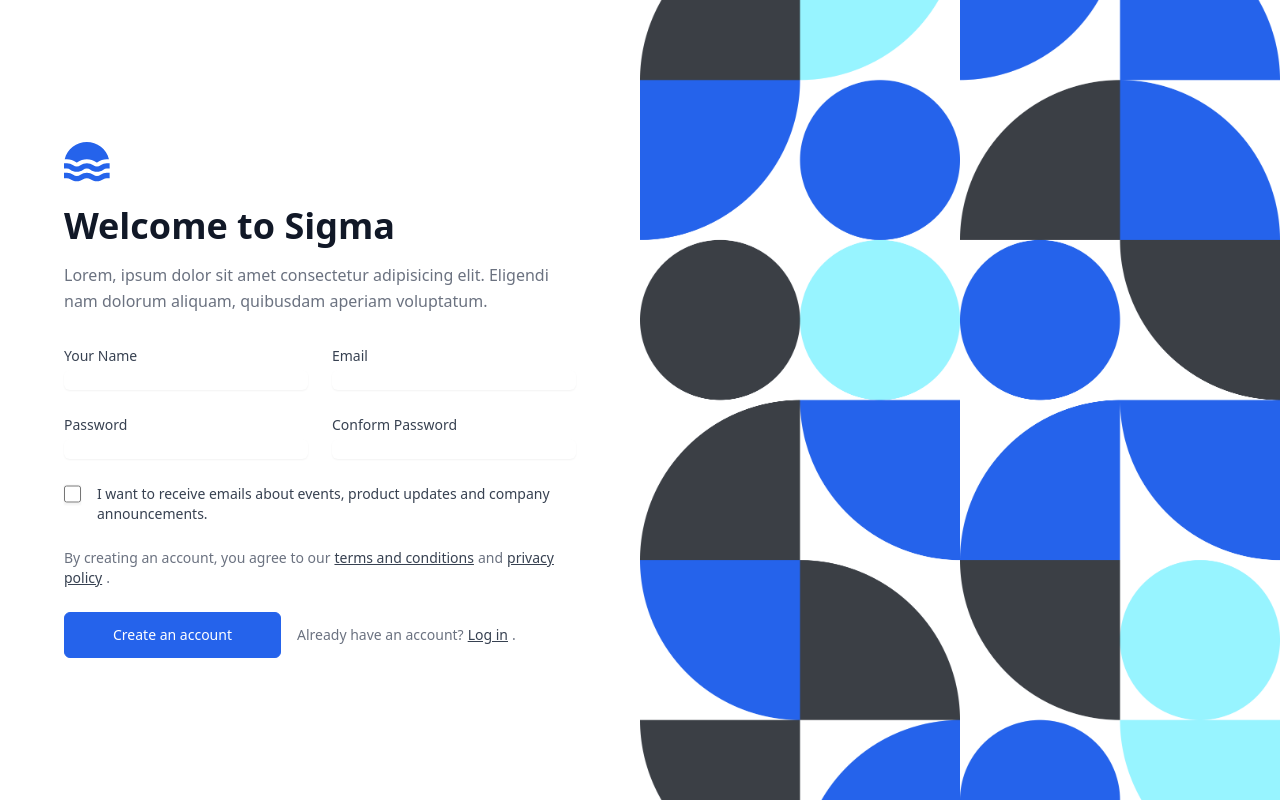
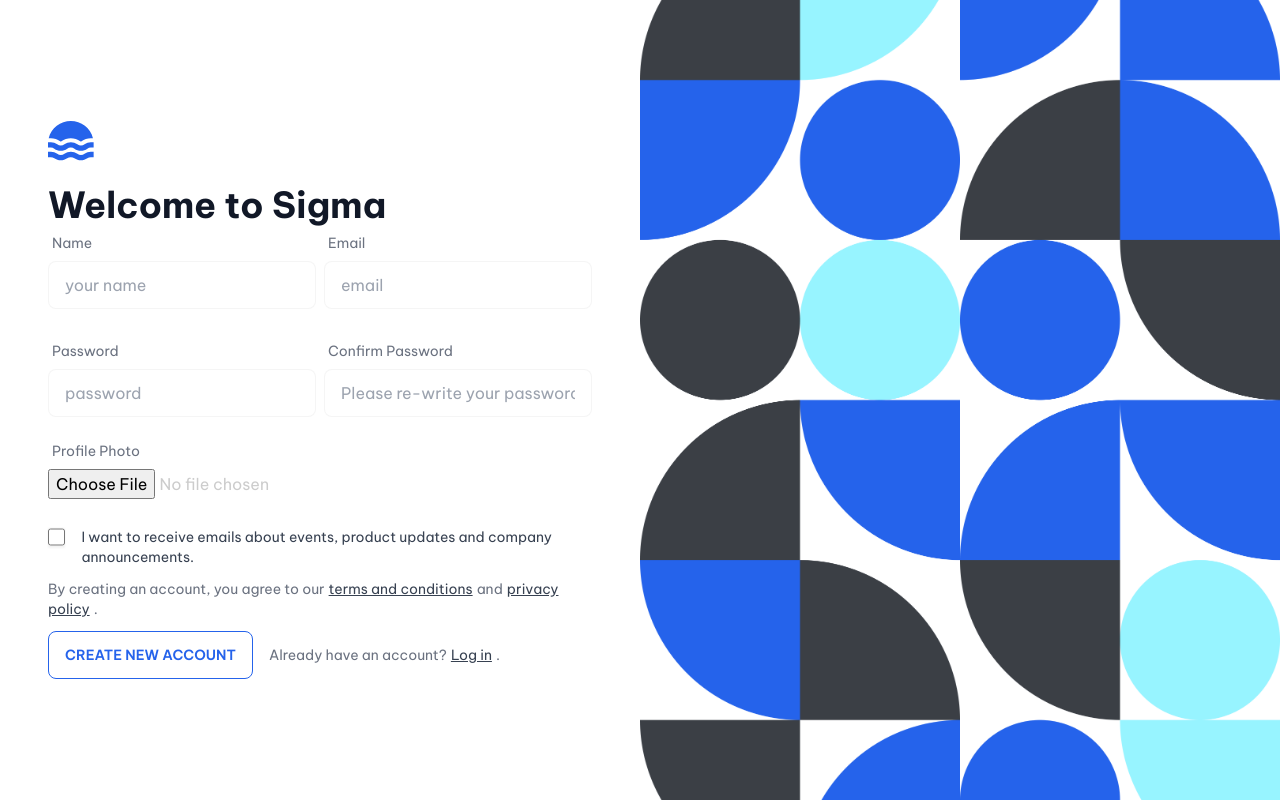
Before and after one commit to TaseenFuadJeem/sigma-chat, a React (Create React App) app: page / in a window 1280 px wide. Built offline with nearby package versions, Linux system fonts and the light colour scheme.

Commit message:
register page complete

```diff
--- a/package.json
+++ b/package.json
@@ -6,8 +6,11 @@
     "@testing-library/jest-dom": "^5.14.1",
     "@testing-library/react": "^13.0.0",
     "@testing-library/user-event": "^13.2.1",
+    "daisyui": "^2.31.0",
     "react": "^18.2.0",
     "react-dom": "^18.2.0",
+    "react-hook-form": "^7.36.1",
+    "react-router-dom": "6",
     "react-scripts": "5.0.1",
     "web-vitals": "^2.1.0"
   },
--- a/public/index.html
+++ b/public/index.html
@@ -10,34 +10,18 @@
       content="Web site created using create-react-app"
     />
     <link rel="apple-touch-icon" href="%PUBLIC_URL%/logo192.png" />
-    <!--
-      manifest.json provides metadata used when your web app is installed on a
-      user's mobile device or desktop. See https://developers.google.com/web/fundamentals/web-app-manifest/
-    -->
+
     <link rel="manifest" href="%PUBLIC_URL%/manifest.json" />
-    <!--
-      Notice the use of %PUBLIC_URL% in the tags above.
-      It will be replaced with the URL of the `public` folder during the build.
-      Only files inside the `public` folder can be referenced from the HTML.
 
-      Unlike "/favicon.ico" or "favicon.ico", "%PUBLIC_URL%/favicon.ico" will
-      work correctly both with client-side routing and a non-root public URL.
-      Learn how to configure a non-root public URL by running `npm run build`.
-    -->
+    <link rel="preconnect" href="https://fonts.googleapis.com">
+    <link rel="preconnect" href="https://fonts.gstatic.com" crossorigin>
+    <link href="https://fonts.googleapis.com/css2?family=Be+Vietnam+Pro:wght@400;500;600;700&display=swap" rel="stylesheet">
+
     <title>React App</title>
   </head>
   <body>
     <noscript>You need to enable JavaScript to run this app.</noscript>
     <div id="root"></div>
-    <!--
-      This HTML file is a template.
-      If you open it directly in the browser, you will see an empty page.
 
-      You can add webfonts, meta tags, or analytics to this file.
-      The build step will place the bundled scripts into the <body> tag.
-
-      To begin the development, run `npm start` or `yarn start`.
-      To create a production bundle, use `npm run build` or `yarn build`.
-    -->
   </body>
 </html>
--- a/src/Components/Pages/Authentications/Registration.js
+++ b/src/Components/Pages/Authentications/Registration.js
@@ -1,7 +1,15 @@
 import React from 'react';
+import { useForm } from 'react-hook-form';
 import pattern from '../../Assets/login-pattern.png';
 
 const Registration = () => {
+
+    const { register, formState: { errors }, handleSubmit, reset } = useForm();
+
+    const onSubmit = async data => {
+        console.log(data);
+    };
+
     return (
         <section>
 
@@ -18,7 +26,7 @@ const Registration = () => {
                     </aside>
 
                     <main
-                        class="flex items-center justify-center px-8 py-8 sm:px-12 lg:col-span-7 lg:py-12 lg:px-16 xl:col-span-6"
+                        class="flex items-center justify-center px-8 py-8 sm:px-12 lg:col-span-7 lg:py-12 xl:col-span-6"
                     >
                         <div class="max-w-xl lg:max-w-3xl">
                             <a class="block text-blue-600" href="/">
@@ -42,77 +50,101 @@ const Registration = () => {
                                 Welcome to Sigma
                             </h1>
 
-                            <p class="mt-4 leading-relaxed text-gray-500">
-                                Lorem, ipsum dolor sit amet consectetur adipisicing elit. Eligendi nam
-                                dolorum aliquam, quibusdam aperiam voluptatum.
-                            </p>
+                            <form onSubmit={handleSubmit(onSubmit)}>
 
-                            <form action="#" class="grid grid-cols-6 gap-6 mt-8">
-                                <div class="col-span-6 sm:col-span-3">
-                                    <label
-                                        for="Password"
-                                        class="block text-sm font-medium text-gray-700"
-                                    >
-                                        Your Name
+                                <div className='grid lg:grid-cols-2 lg:gap-2'>
+                                    <div className="form-control">
+                                        <label className="label">
+                                            <span className="label-text text-gray-500">Name</span>
                                         </label>
-
-                                    <input
-                                        type="password"
-                                        id="Password"
-                                        name="password"
-                                        class="w-full mt-1 text-sm text-gray-700 bg-white border-gray-200 rounded-md shadow-sm"
-                                    />
+                                        <input type="text" placeholder="your name" className="input input-bordered text-black" {...register("name", {
+                                            required: {
+                                                value: true,
+                                                message: "Name is required"
+                                            }
+                                        })} />
+                                        <label className="label">
+                                            {errors.name?.type === 'required' && <span className="label-text-alt text-red-500">{errors.name.message}</span>}
+                                        </label>
                                     </div>
 
-                                <div class="col-span-6 sm:col-span-3">
-                                    <label
-                                        for="PasswordConfirmation"
-                                        class="block text-sm font-medium text-gray-700"
-                                    >
-                                        Email
+                                    <div className="form-control">
+                                        <label className="label">
+                                            <span className="label-text text-gray-500">Email</span>
                                         </label>
-
-                                    <input
-                                        type="password"
-                                        id="PasswordConfirmation"
-                                        name="password_confirmation"
-                                        class="w-full mt-1 text-sm text-gray-700 bg-white border-gray-200 rounded-md shadow-sm"
-                                    />
+                                        <input type="email" placeholder="email" className="input input-bordered text-black" {...register("email", {
+                                            required: {
+                                                value: true,
+                                                message: "Email is required"
+                                            },
+                                            pattern: {
+                                                value: /[a-z0-9]+@[a-z]+\.[a-z]{2,3}/,
+                                                message: "Provide a valid email"
+                                            }
+                                        })} />
+                                        <label className="label">
+                                            {errors.email?.type === 'required' && <span className="label-text-alt text-red-500">{errors.email.message}</span>}
+                                            {errors.email?.type === 'pattern' && <span className="label-text-alt text-red-500">{errors.email.message}</span>}
+                                        </label>
                                     </div>
 
-                                <div class="col-span-6 sm:col-span-3">
-                                    <label
-                                        for="Password"
-                                        class="block text-sm font-medium text-gray-700"
-                                    >
-                                        Password
+                                    <div className="form-control">
+                                        <label className="label">
+                                            <span className="label-text text-gray-500">Password</span>
                                         </label>
-
-                                    <input
-                                        type="password"
-                                        id="Password"
-                                        name="password"
-                                        class="w-full mt-1 text-sm text-gray-700 bg-white border-gray-200 rounded-md shadow-sm"
-                                    />
+                                        <input type="password" placeholder="password" className="input input-bordered text-black" {...register("password", {
+                                            required: {
+                                                value: true,
+                                                message: "Password is required"
+                                            },
+                                            minLength: {
+                                                value: 6,
+                                                message: "Minimum 6 characters required"
+                                            }
+                                        })} />
+                                        <label className="label">
+                                            {errors.password?.type === 'required' && <span className="label-text-alt text-red-500">{errors.password.message}</span>}
+                                            {errors.password?.type === 'minLength' && <span className="label-text-alt text-red-500">{errors.password.message}</span>}
+                                        </label>
                                     </div>
 
-                                <div class="col-span-6 sm:col-span-3">
-                                    <label
-                                        for="PasswordConfirmation"
-                                        class="block text-sm font-medium text-gray-700"
-                                    >
-                                        Conform Password
+                                    <div className="form-control">
+                                        <label className="label">
+                                            <span className="label-text text-gray-500">Confirm Password</span>
                                         </label>
-
-                                    <input
-                                        type="password"
-                                        id="PasswordConfirmation"
-                                        name="password_confirmation"
-                                        class="w-full mt-1 text-sm text-gray-700 bg-white border-gray-200 rounded-md shadow-sm"
-                                    />
+                                        <input type="password" placeholder="Please re-write your password" className="input input-bordered text-black" {...register("confirmpassword", {
+                                            required: {
+                                                value: true,
+                                                message: "Password confirmation is required"
+                                            },
+                                            minLength: {
+                                                value: 6,
+                                                message: "Minimum 6 characters required"
+                                            }
+                                        })} />
+                                        <label className="label">
+                                            {errors.confirmpassword?.type === 'required' && <span className="label-text-alt text-red-500">{errors.confirmpassword.message}</span>}
+                                            {errors.confirmpassword?.type === 'minLength' && <span className="label-text-alt text-red-500">{errors.confirmpassword.message}</span>}
+                                        </label>
+                                    </div>
                                 </div>
 
-                                <div class="col-span-6">
+                                <div className="form-control">
+                                    <label className="label">
+                                        <span className="label-text text-gray-500">Profile Photo</span>
+                                    </label>
+                                    <input type="file" {...register("img", {
+                                        required: {
+                                            value: true,
+                                            message: "Image is required"
+                                        }
+                                    })} />
+                                    <label className="label">
+                                        {errors.img?.type === 'required' && <span className="label-text-alt text-red-500">{errors.img.message}</span>}
+                                    </label>
+                                </div>
+
+                                <div class=" my-3">
                                     <label for="MarketingAccept" class="flex gap-4">
                                         <input
                                             type="checkbox"
@@ -128,7 +160,7 @@ const Registration = () => {
                                     </label>
                                 </div>
 
-                                <div class="col-span-6">
+                                <div class="mb-3">
                                     <p class="text-sm text-gray-500">
                                         By creating an account, you agree to our
                                         <a href="#" class="text-gray-700 underline mx-1">
@@ -140,11 +172,7 @@ const Registration = () => {
                                 </div>
 
                                 <div class="col-span-6 sm:flex sm:items-center sm:gap-4">
-                                    <button
-                                        class="inline-block px-12 py-3 text-sm font-medium text-white transition bg-blue-600 border border-blue-600 rounded-md shrink-0 hover:bg-transparent hover:text-blue-600 focus:outline-none focus:ring active:text-blue-500"
-                                    >
-                                        Create an account
-                                    </button>
+                                    <input type="submit" value="Create new Account" className='btn btn-outline btn-primary hover:text-white' />
 
                                     <p class="mt-4 text-sm text-gray-500 sm:mt-0">
                                         Already have an account?
--- a/src/index.css
+++ b/src/index.css
@@ -4,6 +4,5 @@
 
 body,
 html {
-  margin: 0;
-  padding: 0;
+  font-family: 'Be Vietnam Pro', sans-serif;
 }
--- a/src/index.js
+++ b/src/index.js
@@ -3,15 +3,15 @@ import ReactDOM from 'react-dom/client';
 import './index.css';
 import App from './App';
 import reportWebVitals from './reportWebVitals';
+import { BrowserRouter } from 'react-router-dom';
 
 const root = ReactDOM.createRoot(document.getElementById('root'));
 root.render(
   <React.StrictMode>
-    <App />
+    <BrowserRouter>
+      <App />
+    </BrowserRouter>
   </React.StrictMode>
 );
 
-// If you want to start measuring performance in your app, pass a function
-// to log results (for example: reportWebVitals(console.log))
-// or send to an analytics endpoint. Learn more: https://bit.ly/CRA-vitals
 reportWebVitals();
```
Also changed, not shown: tailwind.config.js (+15 -1 lines), 1 other file (tests, documents, lock files or other folders). Lines whose indentation alone changed are shown as unchanged.
